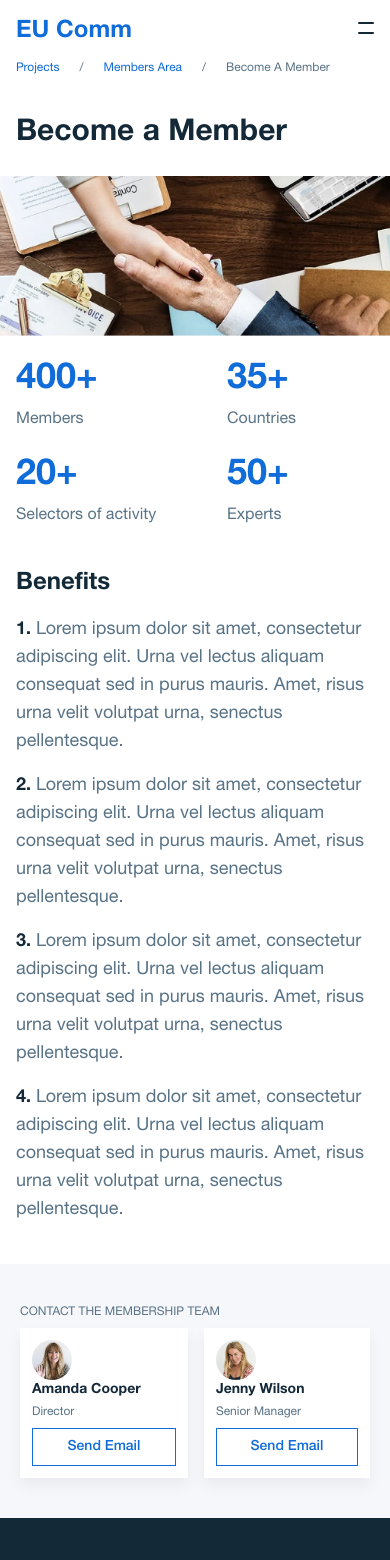
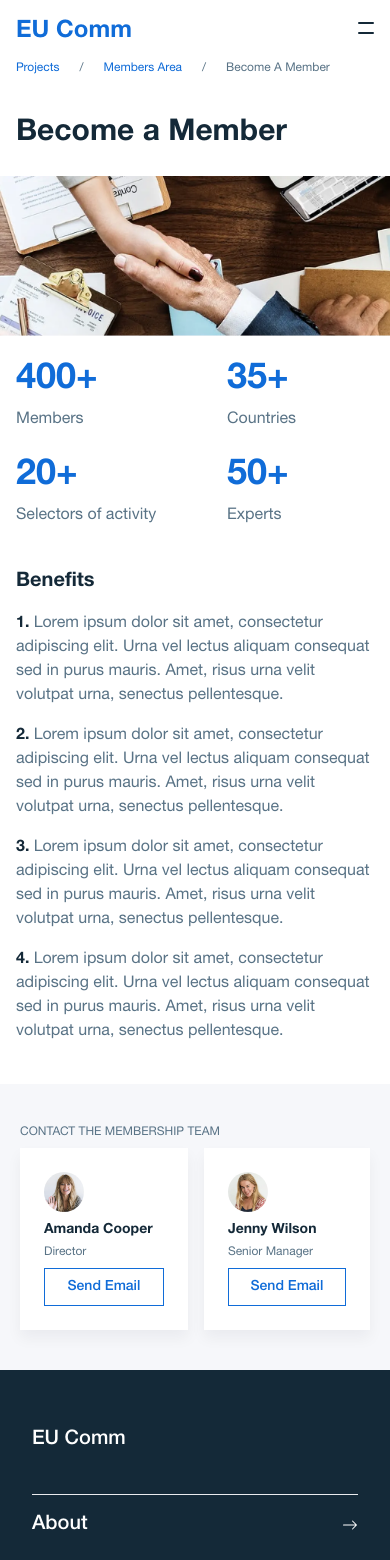
Before and after one commit to arpitgupta1214/eucomm, a Next.js app: page /projects/members-area/become-a-member in a window 390 px wide. Shown: the top 1560 px of the page. Built offline with nearby package versions, Linux system fonts and the light colour scheme; what calendar-dates would draw is missing.

Commit message:
member design fixes

```diff
--- a/pages/projects/members-area/become-a-member.jsx
+++ b/pages/projects/members-area/become-a-member.jsx
@@ -30,9 +30,11 @@ const BecomeAMember = (props) => {
       {/* content */}
       <div className="md:mb-32 content-md flex flex-col items-center md:flex-row">
         <div className="mb-10 md:mb-0 md:mr-9 flex-shrink overflow-hidden grid grid-flow-row gap-4">
-          <div className="font-bold text-2xl">{props.benefitsHead}</div>
+          <div className="font-bold text-xl md:text-2xl">
+            {props.benefitsHead}
+          </div>
           {props.benefits.map((benefit, idx) => (
-            <div key={`benefit-${idx}`} className="text-lg">
+            <div key={`benefit-${idx}`} className="md:text-lg">
               <span className="font-bold">{idx + 1}. </span>
               <span className="text-skin-light">{benefit}</span>
             </div>
@@ -48,9 +50,9 @@ const BecomeAMember = (props) => {
             {props.contacts.map((contact, idx) => (
               <div
                 key={`contact-${idx}`}
-                className="p-3 shadow-sm bg-skin-base flex flex-col md:flex-row"
+                className="p-6 md:p-3 shadow-sm bg-skin-base flex flex-col md:flex-row"
               >
-                <div className="mr-3 w-10 h-10 rounded-full overflow-hidden">
+                <div className="mb-2 md:mb-0 md:mr-3 w-10 h-10 rounded-full overflow-hidden">
                   <Image
                     src={contact.image.src}
                     alt=""
```
